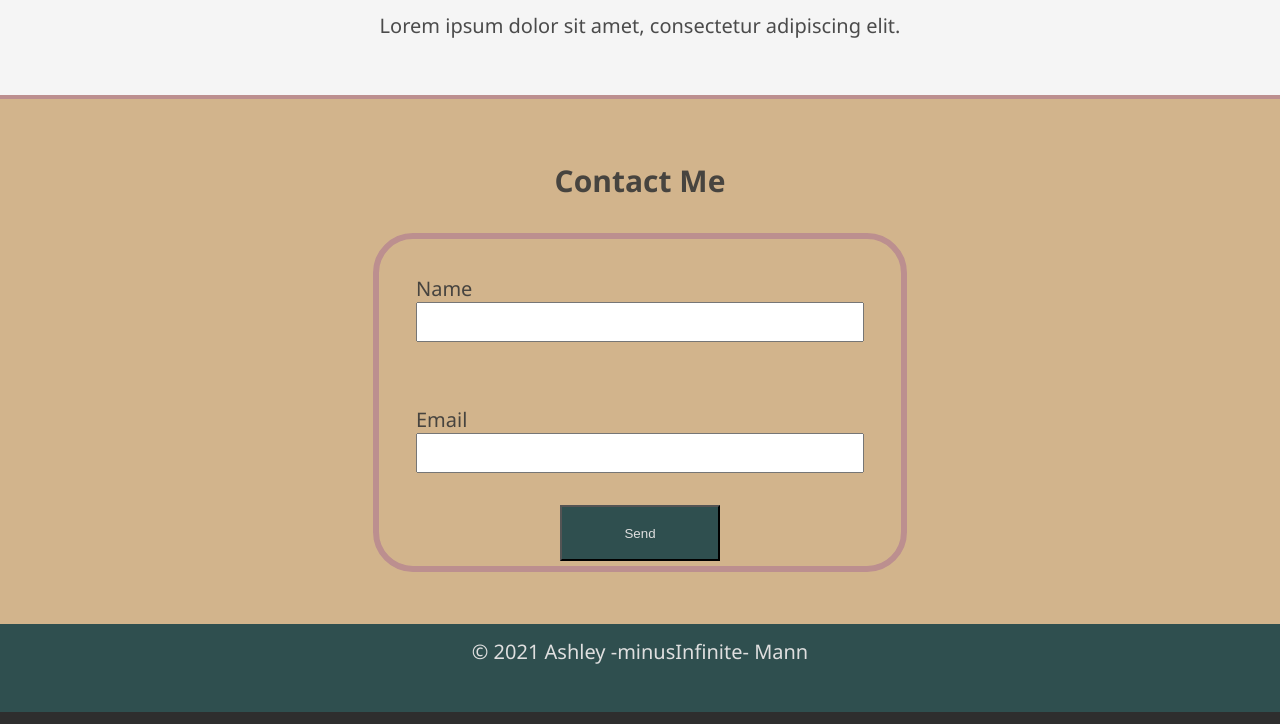
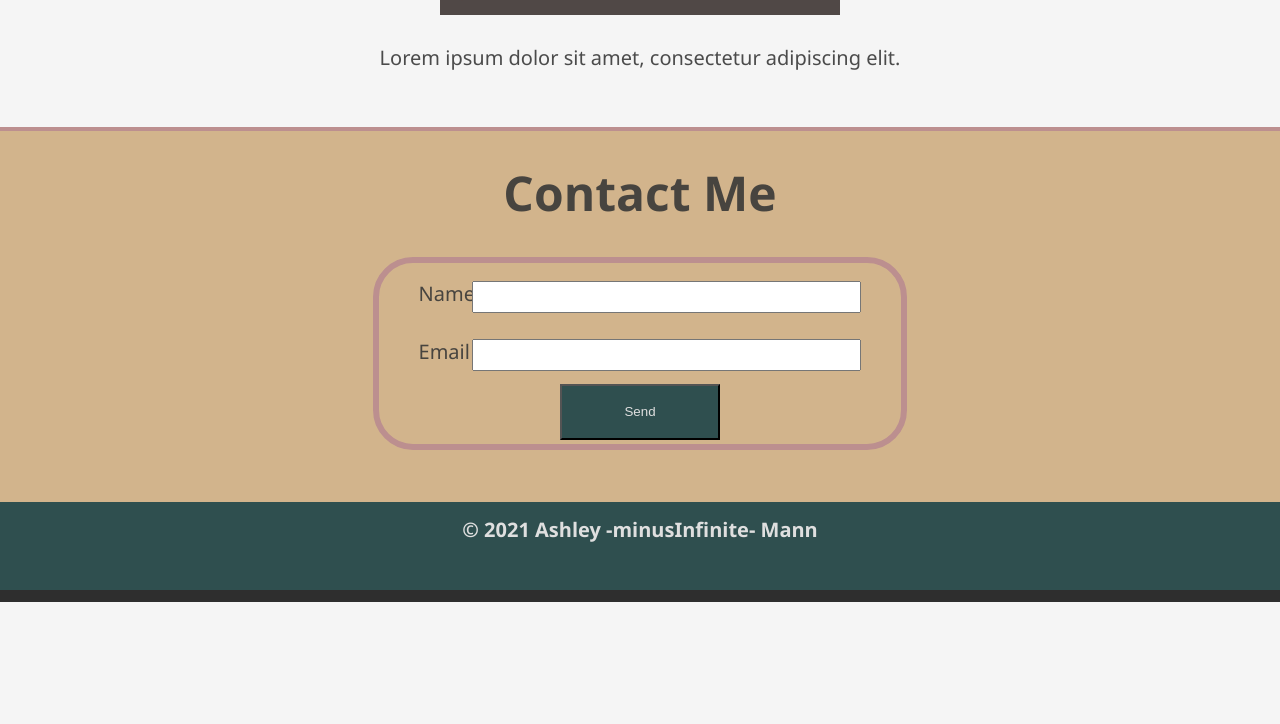
Before and after one commit to minusInfinite/css-demo-site, a plain HTML site: page index.html in a window 1280 px wide. Shown: the part 632-1356 px from the top of the page. After the commit the page ends 1234 px from the top, so only its background shows below. Drawn offline with Linux system fonts and the light colour scheme.

Commit message:
adding changes made to CSS

```diff
--- a/assets/styles/styles.css
+++ b/assets/styles/styles.css
@@ -14,6 +14,16 @@ body {
 h1,
 h2 {
     margin: 2rem;
+}
+
+h1 {
+    font-size: 4rem;
+}
+
+h2 {
+    font-size: 3rem;
+    margin-top: 0;
+    padding: 0;
 }
 
 main {
@@ -63,6 +73,7 @@ footer {
     bottom: 0;
     height: 5.5rem;
     border-bottom: 0.8rem solid #2e2e2e;
+    font-weight: 700;
     color: #dfdfdf;
 }
 
@@ -90,9 +101,10 @@ form {
     border-radius: 2.5rem;
 }
 
-form ul {
+form li {
+    text-align: center;
     margin: 0;
-    padding: 0;
+    padding: 0.8rem;
 }
 
 label {
@@ -100,10 +112,11 @@ label {
     width: 10%;
 }
 
-input[type="text"] {
+input[type="text"],
+input[type="email"] {
     box-sizing: border-box;
-    width: 100%;
-    height: 2.5rem;
+    width: 80%;
+    height: 2rem;
 }
 
 input[type="submit"] {
--- a/index.html
+++ b/index.html
@@ -34,7 +34,7 @@
                         </li>
                         <li>
                             <label for="email">Email</label>
-                            <input id="email" type="text" name="email" />
+                            <input id="email" type="email" name="email" />
                         </li>
                         <div class="text-center">
                             <input type="submit" value="Send" />
```
